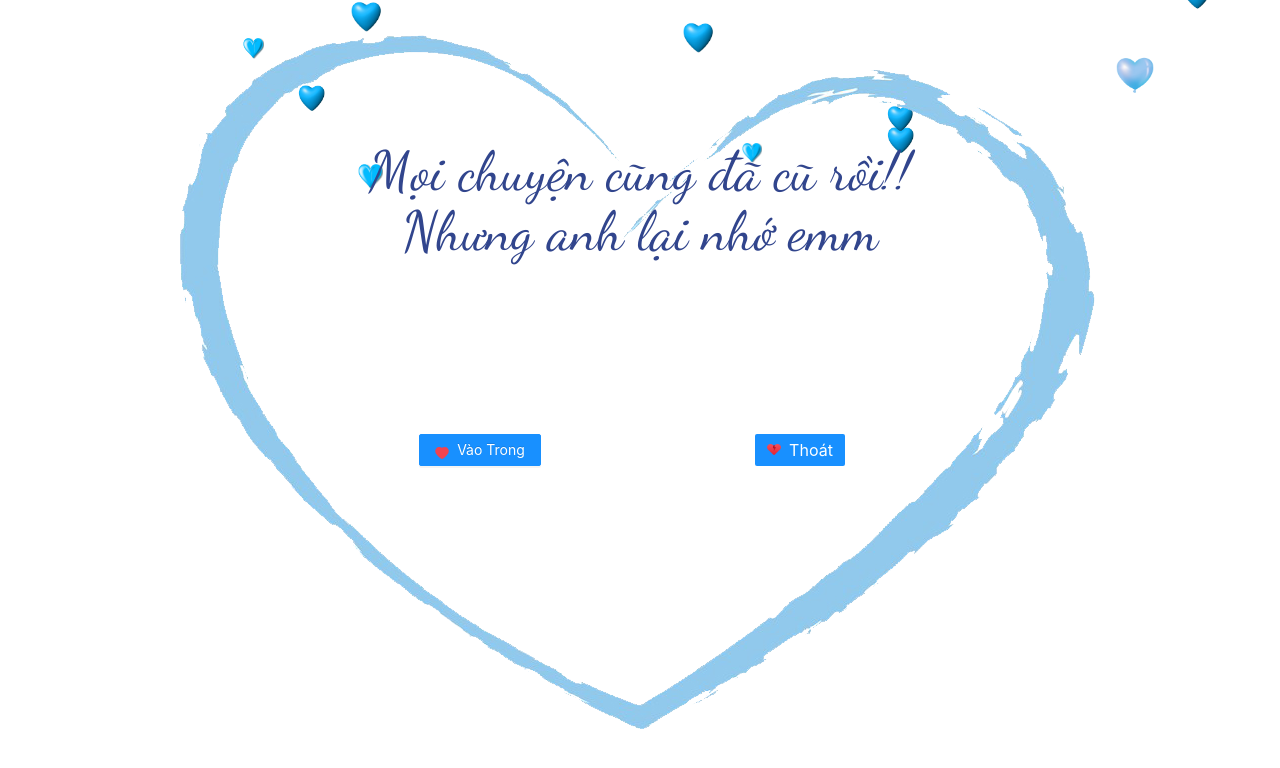
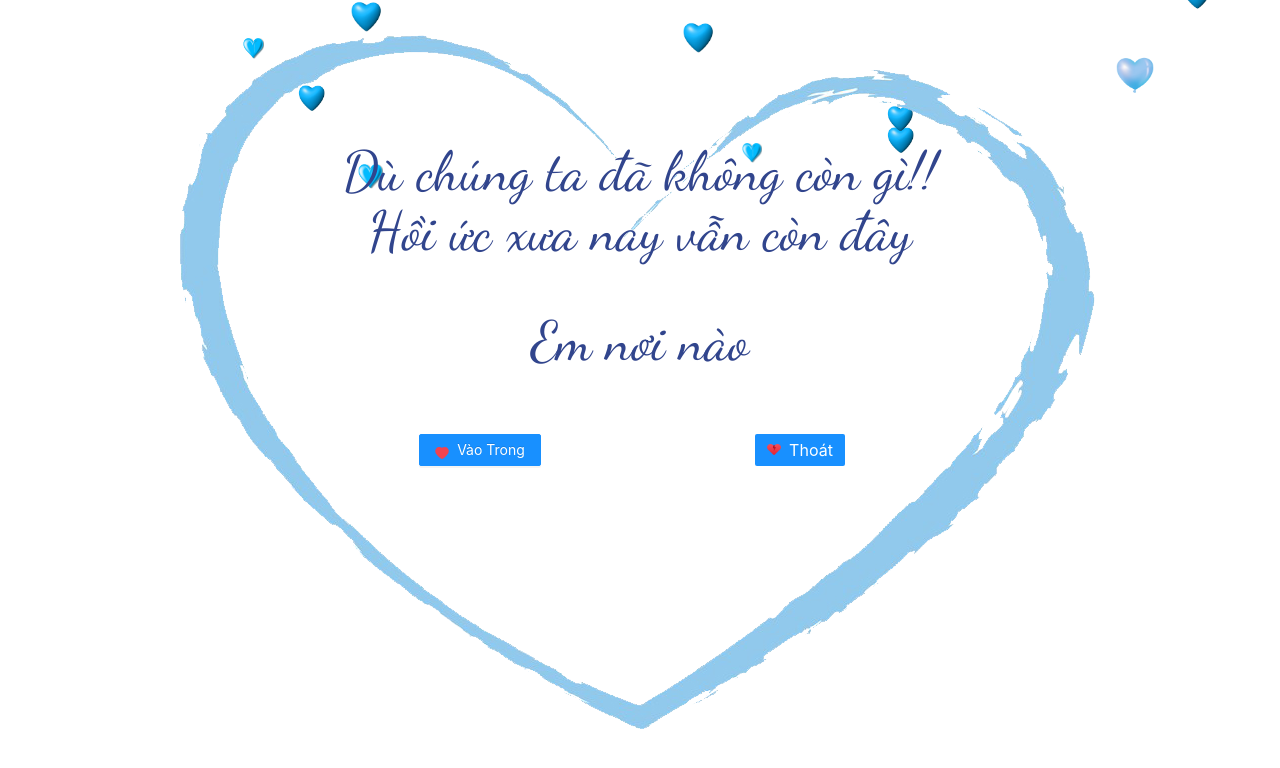
Before and after one commit to thanhquy1105/LoveWeb, a React (Create React App) app in the folder client/: page / in a window 1280 px wide. Shown: the top 768 px of the page. Built offline with nearby package versions, Linux system fonts and the light colour scheme.

Commit message:
Update music

```diff
--- a/client/src/Components/Question.js
+++ b/client/src/Components/Question.js
@@ -6,7 +6,7 @@ import { Row, Col } from "antd";
 import "antd/dist/antd.css";
 import BrokenHeart from "../image/brokenHeart.png";
 import "./NoButton.css";
-import Music from "../music/La.mp3";
+import Music from "../music/HappyForYou.flac";
 
 var mystyle, x, y;
 class Question extends React.Component {
@@ -19,10 +19,11 @@ class Question extends React.Component {
   }
 
   CallbackFunction() {
-    var audio = new Audio(Music);
-    audio.play();
+    var audio = AV.Player.fromURL(Music);
     audio.volume = 0.3;
     audio.loop = true;
+    audio.play();
+
     this.props.parentCallback();
   }
   toggleHoverNo() {
@@ -59,14 +60,14 @@ class Question extends React.Component {
           />
           <div>
             <div className="question" style={{ width: "100%" }}>
-              Mọi chuyện cũng đã cũ rồi!!
+              Dù chúng ta đã không còn gì!!
             </div>
             <div className="question1" style={{ width: "100%" }}>
-              Nhưng anh lại nhớ emm
+              Hồi ức xưa nay vẫn còn đây
             </div>
-            {/* <div className="question2" style={{ width: "100%" }}>
-              Đôi mình tựa vào nhau như chẳng gì chia cắt được.
-            </div> */}
+            <div className="question2" style={{ width: "100%" }}>
+              Em nơi nào
+            </div>
             {/* <div className="question" style={{ width: "100%" }}>
               I love you. Do you love me?
             </div> */}
```
Also changed, not shown: 1 other file (tests, documents, lock files or other folders).
